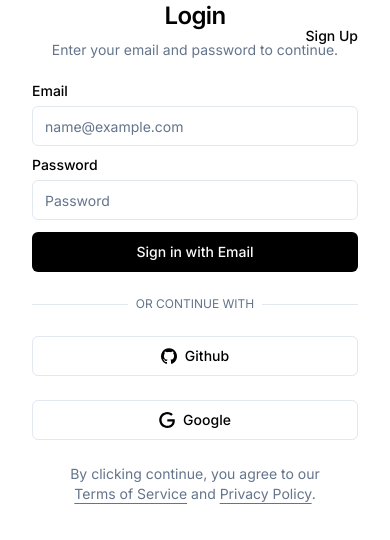
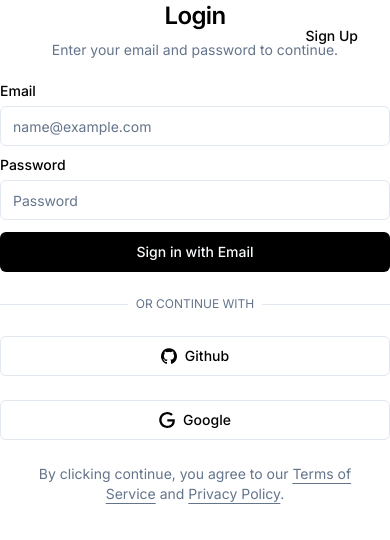
Before and after one commit to EthanQuarry/finance-tracker, a Next.js app: page /login in a window 390 px wide. Shown: the top 540 px of the page. Built offline with nearby package versions, Linux system fonts and the light colour scheme.

Commit message:
tailwind custom screen sizes

```diff
--- a/app/(auth)/login/page.tsx
+++ b/app/(auth)/login/page.tsx
@@ -16,7 +16,7 @@ export const metadata: Metadata = {
 export default function AuthenticationPage() {
   return (
     <>
-      <div className="container relative h-full flex-col items-center justify-center md:grid lg:max-w-none lg:grid-cols-2 lg:px-0">
+      <div className="flex md:grid items-center justify-center sm:pt-20 lg:max-w-none lg:h-full lg:grid-cols-2 lg:px-0">
         <Link
           href="/signup"
           className={cn(
@@ -40,7 +40,7 @@ export default function AuthenticationPage() {
             </blockquote>
           </div>
         </div>
-        <div className="lg:p-8">
+        <div className="lg:p-8 sm:pt-8">
           <div className="mx-auto flex w-full flex-col justify-center space-y-6 sm:w-[350px]">
             <div className="flex flex-col space-y-2 text-center">
               <h1 className="text-2xl font-semibold tracking-tight">
--- a/tailwind.config.js
+++ b/tailwind.config.js
@@ -8,6 +8,14 @@ module.exports = {
     './src/**/*.{ts,tsx}',
 	],
   theme: {
+    screens: {
+      'xs': '414px',
+      'sm': '640px',
+      'md': '768px',
+      'lg': '1024px',
+      'xl': '1280px',
+      '2xl': '1536px',
+    },
     container: {
       center: true,
       padding: "2rem",
```
